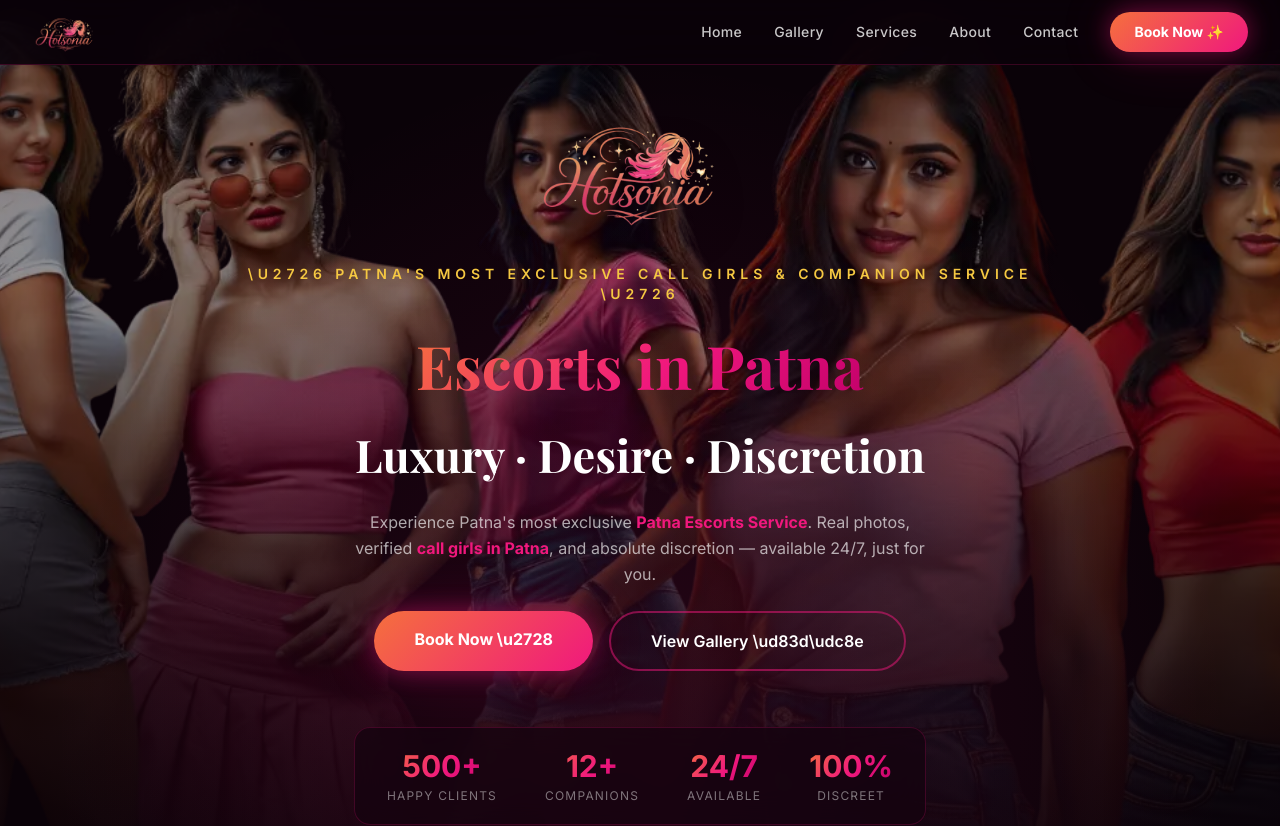
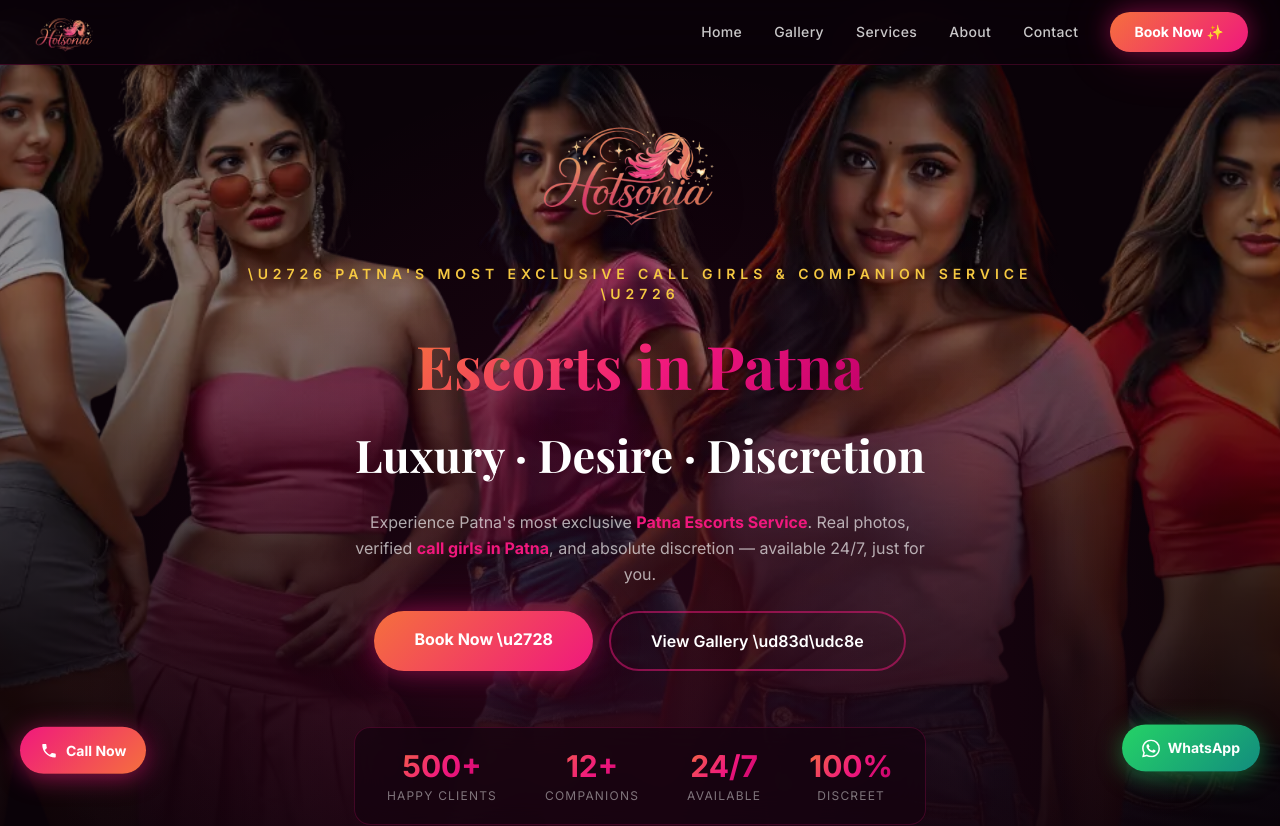
Before and after one commit to trusted7061-lab/hotsonia, a Next.js app: page / in a window 1280 px wide. Shown: the top 826 px of the page. Built offline with nearby package versions, Linux system fonts and the light colour scheme; a web font is replaced by a local one.

Commit message:
Add floating Call & WhatsApp buttons on all pages

```diff
--- a/src/app/layout.tsx
+++ b/src/app/layout.tsx
@@ -3,6 +3,7 @@
 import "./globals.css";
 import Navbar from "@/components/Navbar";
 import Footer from "@/components/Footer";
+import FloatingButtons from "@/components/FloatingButtons";
 
 const playfair = Playfair_Display({
   subsets: ["latin"],
@@ -207,6 +208,7 @@
         <Navbar />
         <main className="flex-1">{children}</main>
         <Footer />
+        <FloatingButtons />
       </body>
     </html>
   );
--- /dev/null
+++ b/src/components/FloatingButtons.tsx
@@ -0,0 +1,89 @@
+export default function FloatingButtons() {
+  const phone = "919229604907";
+
+  return (
+    <>
+      {/* Call — bottom left */}
+      <a
+        href="tel:+919229604907"
+        aria-label="Call us"
+        style={{
+          position: "fixed",
+          bottom: "24px",
+          left: "20px",
+          zIndex: 9999,
+          display: "flex",
+          alignItems: "center",
+          gap: "8px",
+          background: "linear-gradient(135deg, #f0187d, #f5703d)",
+          color: "#fff",
+          fontWeight: 700,
+          fontSize: "14px",
+          padding: "13px 20px",
+          borderRadius: "50px",
+          boxShadow: "0 4px 24px rgba(240,24,125,0.55)",
+          textDecoration: "none",
+          whiteSpace: "nowrap",
+          animation: "float-pulse 2.5s ease-in-out infinite",
+        }}
+      >
+        <svg
+          xmlns="http://www.w3.org/2000/svg"
+          width="18"
+          height="18"
+          viewBox="0 0 24 24"
+          fill="currentColor"
+        >
+          <path d="M6.6 10.8c1.4 2.8 3.8 5.1 6.6 6.6l2.2-2.2c.3-.3.7-.4 1-.2 1.1.4 2.3.6 3.6.6.6 0 1 .4 1 1V20c0 .6-.4 1-1 1C10.6 21 3 13.4 3 4c0-.6.4-1 1-1h3.5c.6 0 1 .4 1 1 0 1.3.2 2.5.6 3.6.1.3 0 .7-.2 1L6.6 10.8z" />
+        </svg>
+        Call Now
+      </a>
+
+      {/* WhatsApp — bottom right */}
+      <a
+        href={`https://wa.me/${phone}?text=Hi%2C%20I%20want%20to%20book%20an%20escort%20in%20Patna`}
+        target="_blank"
+        rel="noopener noreferrer"
+        aria-label="WhatsApp us"
+        style={{
+          position: "fixed",
+          bottom: "24px",
+          right: "20px",
+          zIndex: 9999,
+          display: "flex",
+          alignItems: "center",
+          gap: "8px",
+          background: "linear-gradient(135deg, #25D366, #128C7E)",
+          color: "#fff",
+          fontWeight: 700,
+          fontSize: "14px",
+          padding: "13px 20px",
+          borderRadius: "50px",
+          boxShadow: "0 4px 24px rgba(37,211,102,0.5)",
+          textDecoration: "none",
+          whiteSpace: "nowrap",
+          animation: "float-pulse 2.5s ease-in-out infinite",
+          animationDelay: "0.4s",
+        }}
+      >
+        <svg
+          xmlns="http://www.w3.org/2000/svg"
+          width="18"
+          height="18"
+          viewBox="0 0 24 24"
+          fill="currentColor"
+        >
+          <path d="M17.472 14.382c-.297-.149-1.758-.867-2.03-.967-.273-.099-.471-.148-.67.15-.197.297-.767.966-.94 1.164-.173.199-.347.223-.644.075-.297-.15-1.255-.463-2.39-1.475-.883-.788-1.48-1.761-1.653-2.059-.173-.297-.018-.458.13-.606.134-.133.298-.347.446-.52.149-.174.198-.298.298-.497.099-.198.05-.371-.025-.52-.075-.149-.669-1.612-.916-2.207-.242-.579-.487-.5-.669-.51-.173-.008-.371-.01-.57-.01-.198 0-.52.074-.792.372-.272.297-1.04 1.016-1.04 2.479 0 1.462 1.065 2.875 1.213 3.074.149.198 2.096 3.2 5.077 4.487.709.306 1.262.489 1.694.625.712.227 1.36.195 1.871.118.571-.085 1.758-.719 2.006-1.413.248-.694.248-1.289.173-1.413-.074-.124-.272-.198-.57-.347m-5.421 7.403h-.004a9.87 9.87 0 01-5.031-1.378l-.361-.214-3.741.982.998-3.648-.235-.374a9.86 9.86 0 01-1.51-5.26c.001-5.45 4.436-9.884 9.888-9.884 2.64 0 5.122 1.03 6.988 2.898a9.825 9.825 0 012.893 6.994c-.003 5.45-4.437 9.884-9.885 9.884m8.413-18.297A11.815 11.815 0 0012.05 0C5.495 0 .16 5.335.157 11.892c0 2.096.547 4.142 1.588 5.945L.057 24l6.305-1.654a11.882 11.882 0 005.683 1.448h.005c6.554 0 11.89-5.335 11.893-11.893a11.821 11.821 0 00-3.48-8.413z" />
+        </svg>
+        WhatsApp
+      </a>
+
+      <style>{`
+        @keyframes float-pulse {
+          0%, 100% { transform: translateY(0); }
+          50% { transform: translateY(-5px); }
+        }
+      `}</style>
+    </>
+  );
+}
```
